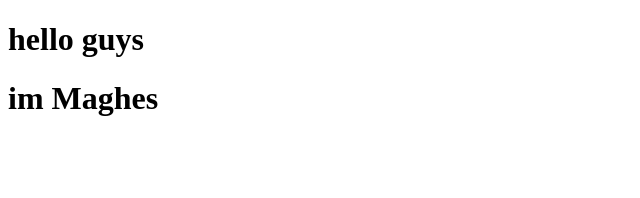
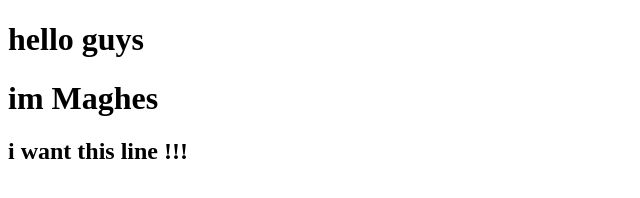
Before and after one commit to metaxcoder1/codebase, a plain HTML site: page index.html in a window 1280 px wide. Shown: the whole page, without its empty margins (0-640 px from the left). Drawn offline with Linux system fonts and the light colour scheme.

Commit message:
Update index.html

```diff
--- a/index.html
+++ b/index.html
@@ -8,5 +8,6 @@
 <body>
     <h1>hello guys</h1>
     <h1>im Maghes</h1>
+    <h2>i want this line !!!</h2>
 </body>
 </html>
```
